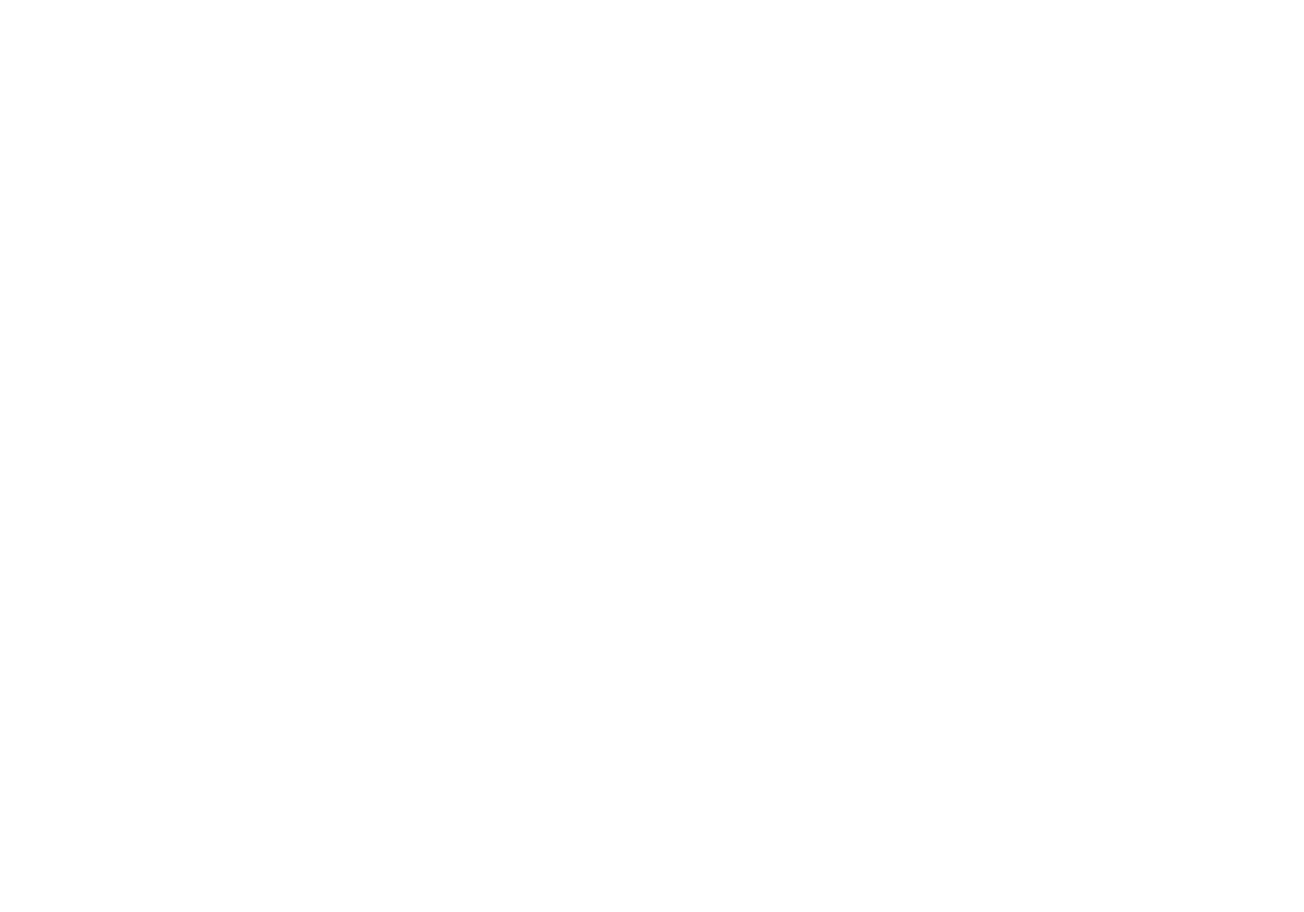
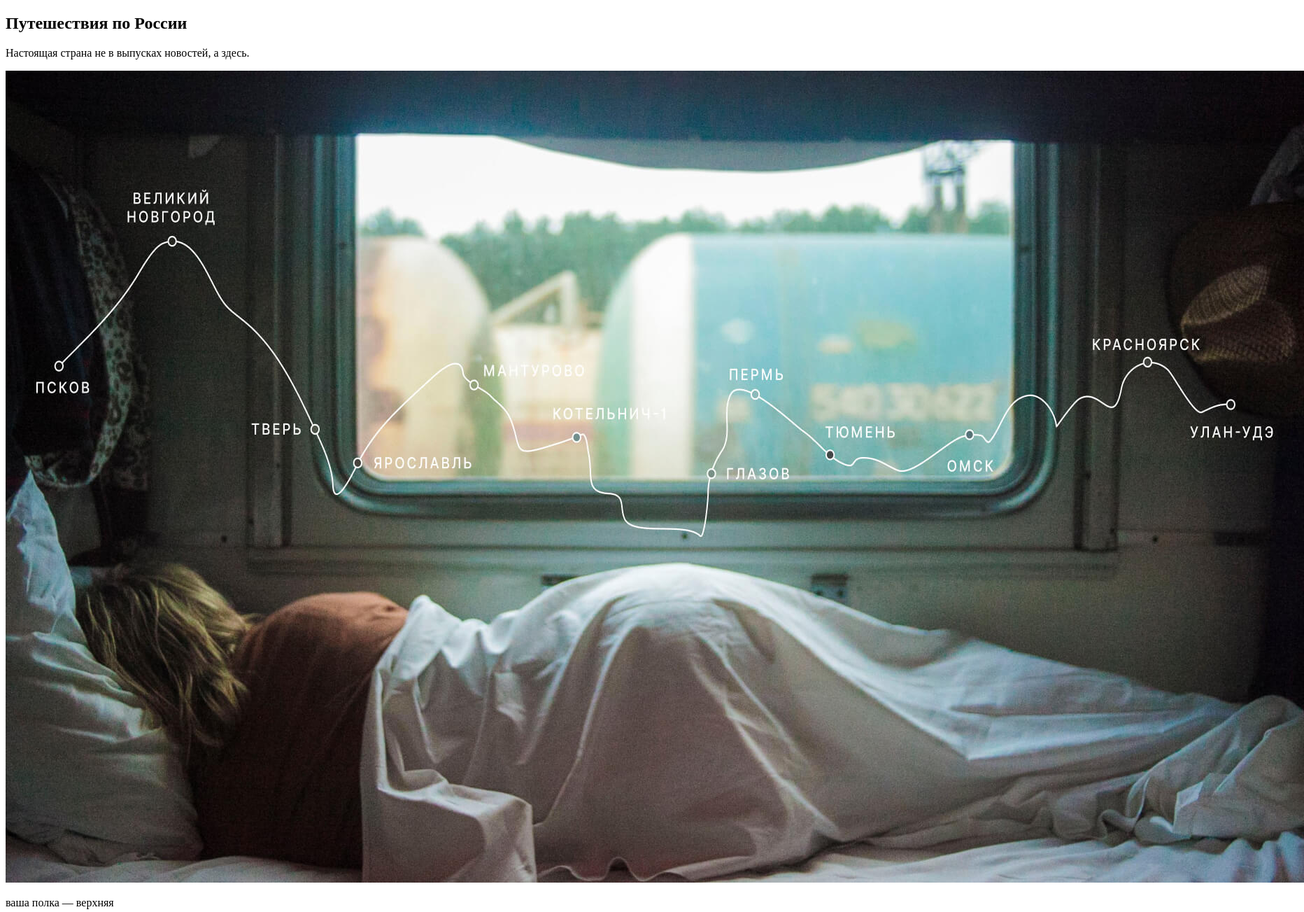
Before and after one commit to aleksandranazhestkina/russian-travel, a plain HTML site: page index.html in a window 1280 px wide. Shown: the whole page at 70% size, 1864 px wide, since content can reach past the window. Before the commit the page ends 800 px from the top, so only its background shows below. Drawn offline with Linux system fonts and the light colour scheme.

Commit message:
added markup lead

```diff
--- /dev/null
+++ b/blocks/lead/__image/lead__image.css
@@ -0,0 +1 @@
+.lead__image
--- a/index.html
+++ b/index.html
@@ -14,7 +14,11 @@
     </header>
     <main class="content">
       <section class="lead">
-
+        <h1 class="lead__title">Путешествия по России</h1>
+        <p class="lead__subtitle">Настоящая страна не в выпусках новостей, а здесь.</p>
+        <img class="lead__image" src="./images/lead__image.jpg"
+          alt="Фото с девушкой спящей на нижней полке плацкартного вагона поезда у окна с картой пути">
+        <p class="lead_capition">ваша полка — верхняя</p>
       </section>
       <section class="intro">
 
```
Also changed, not shown: blocks/lead/__caption/lead__caption.css (added), blocks/lead/__subtitle/lead__subtitle.css (added), blocks/lead/__title/lead__title.css (added), blocks/lead/lead.css (added).
